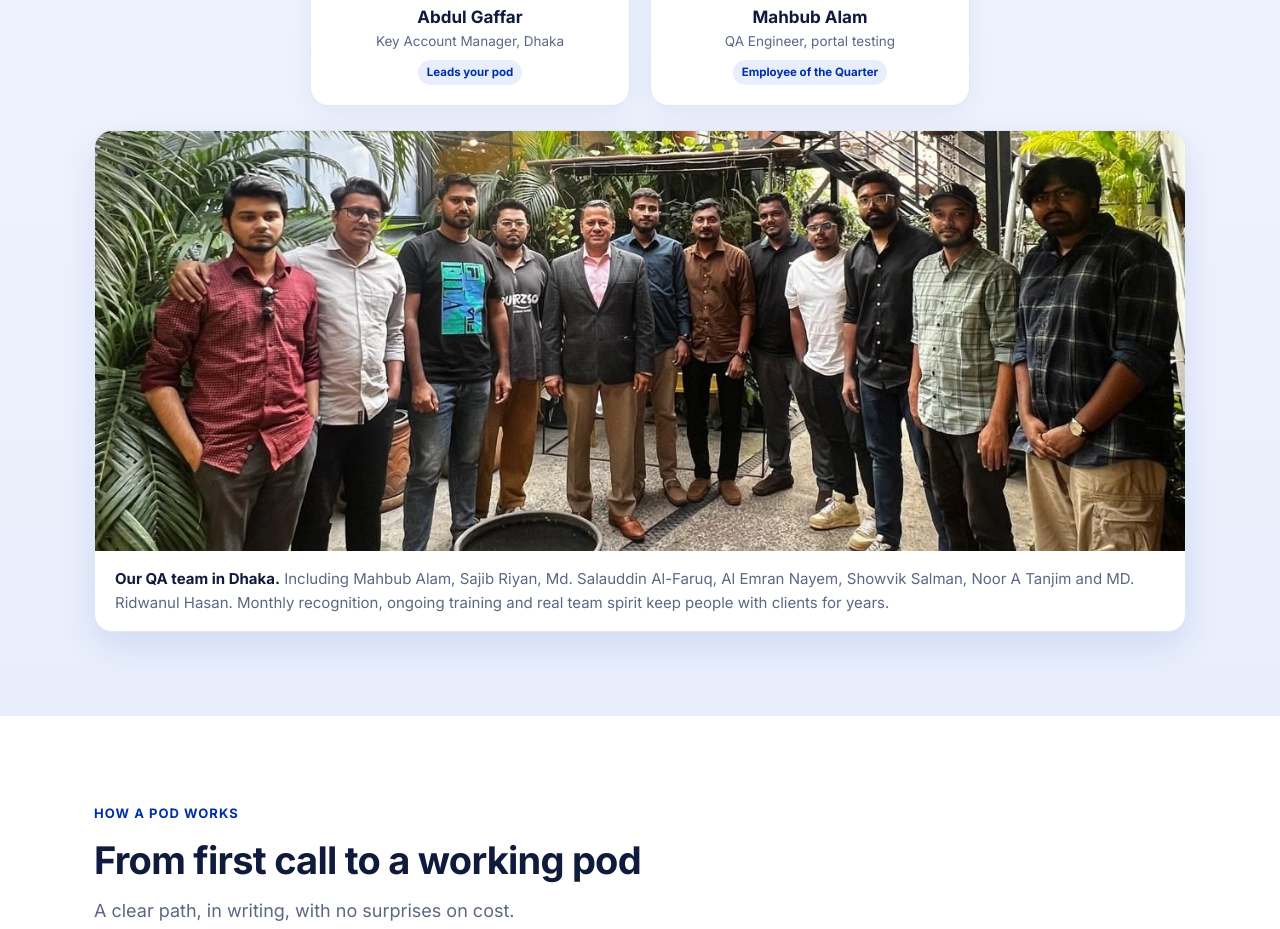
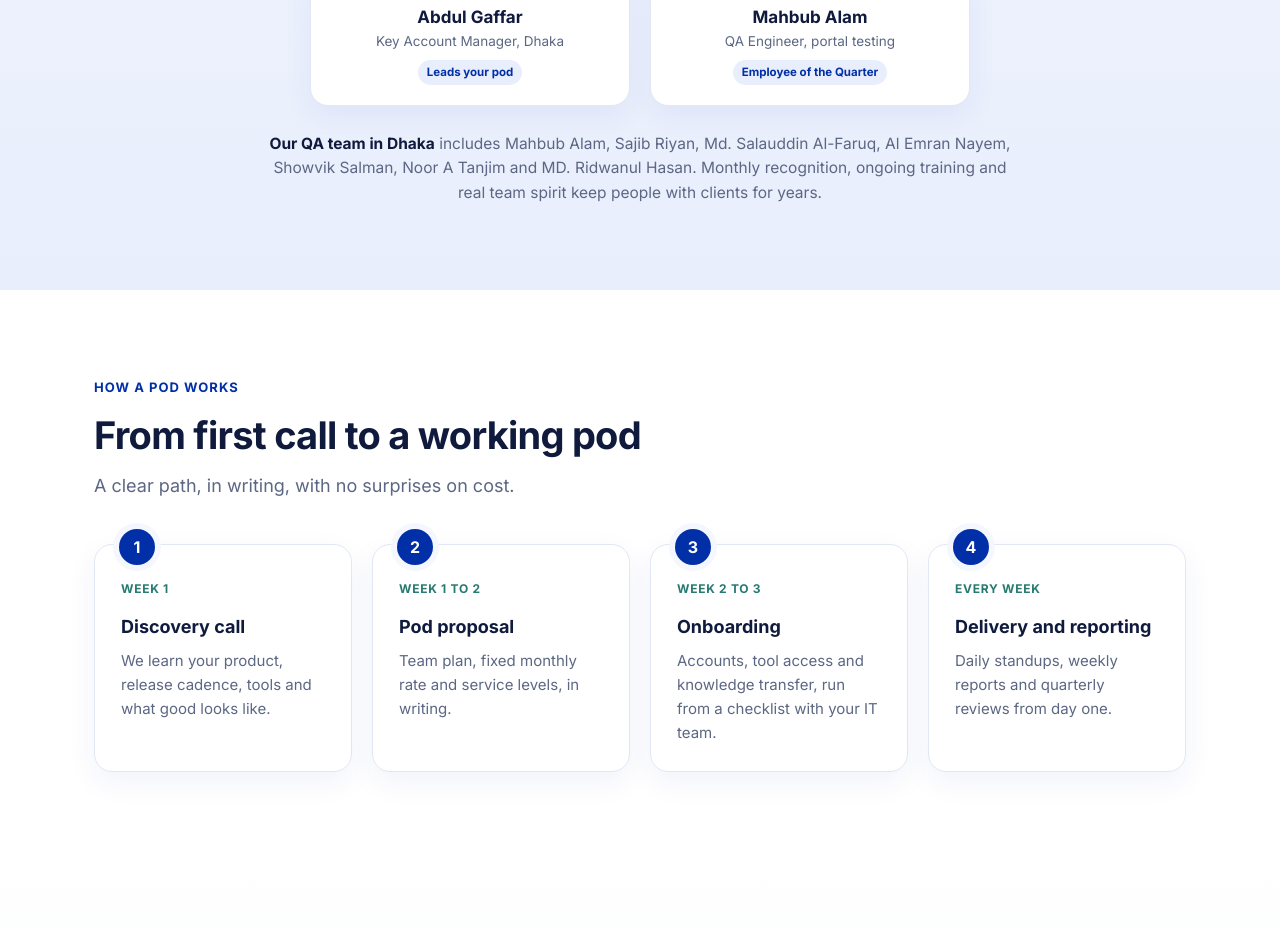
Before and after one commit to SalesHubSolutions/saleshub-website, a plain HTML site: page index.html in a window 1280 px wide. Shown: the part 3220-4149 px from the top of the page. Drawn offline with Linux system fonts and the light colour scheme.

Commit message:
Homepage: remove group photo
Co-Authored-By: Claude Opus 5.5 <noreply@anthropic.com>
Claude-Session: https://claude.ai/code/session_011khMbwRNSdTZg86oGkTB6A

```diff
--- a/index.html
+++ b/index.html
@@ -99,6 +99,7 @@ h2{font-size:38px;line-height:1.15;letter-spacing:-.02em;font-weight:800}
 .person p{font-size:13.5px;color:var(--grey)}
 .person .lbl{display:inline-block;margin-top:8px;font-size:11.5px;font-weight:700;color:var(--k);background:var(--k2);padding:3px 9px;border-radius:999px}
 .teamshot{margin-top:24px;border-radius:18px;overflow:hidden;background:#fff;border:1px solid var(--line);box-shadow:0 14px 34px rgba(0,47,167,.1)}.teamshot img{width:100%;height:420px;object-fit:cover;object-position:center 78%}.teamshot figcaption{padding:16px 20px;font-size:15px;color:var(--grey)}.teamshot b{color:var(--ink)}
+.teamnote{max-width:760px;margin:26px auto 0;text-align:center;font-size:15.5px;color:var(--grey)}.teamnote b{color:var(--ink)}
 .flow{display:grid;grid-template-columns:repeat(4,1fr);gap:20px;counter-reset:s}
 .flow .card{position:relative;padding-top:34px}
 .flow .card:before{counter-increment:s;content:counter(s);position:absolute;top:-16px;left:24px;width:36px;height:36px;border-radius:50%;background:var(--k);color:#fff;font-weight:800;display:grid;place-items:center;box-shadow:0 0 0 6px var(--k3)}
@@ -213,7 +214,7 @@ footer a{text-decoration:none;color:#C7D3F5}footer a:hover{color:#fff}
   <div class="person"><div class="ph"><img src="/assets/pod/abdul.jpg" alt="Abdul Gaffar"></div><div class="t"><h3>Abdul Gaffar</h3><p>Key Account Manager, Dhaka</p><span class="lbl">Leads your pod</span></div></div>
   <div class="person"><div class="ph"><img src="/assets/pod/mahbub.jpg" alt="Mahbub Alam"></div><div class="t"><h3>Mahbub Alam</h3><p>QA Engineer, portal testing</p><span class="lbl">Employee of the Quarter</span></div></div>
  </div>
- <figure class="teamshot"><img src="/assets/pod/team.jpg" alt="SalesHub QA team in Dhaka"><figcaption><b>Our QA team in Dhaka.</b> Including Mahbub Alam, Sajib Riyan, Md. Salauddin Al-Faruq, Al Emran Nayem, Showvik Salman, Noor A Tanjim and MD. Ridwanul Hasan. Monthly recognition, ongoing training and real team spirit keep people with clients for years.</figcaption></figure>
+ <p class="teamnote"><b>Our QA team in Dhaka</b> includes Mahbub Alam, Sajib Riyan, Md. Salauddin Al-Faruq, Al Emran Nayem, Showvik Salman, Noor A Tanjim and MD. Ridwanul Hasan. Monthly recognition, ongoing training and real team spirit keep people with clients for years.</p>
 </div>
 </div></section>
 
```
Also changed, not shown: tools/home.html (+2 -1 lines), assets/pod/team.jpg (deleted).
